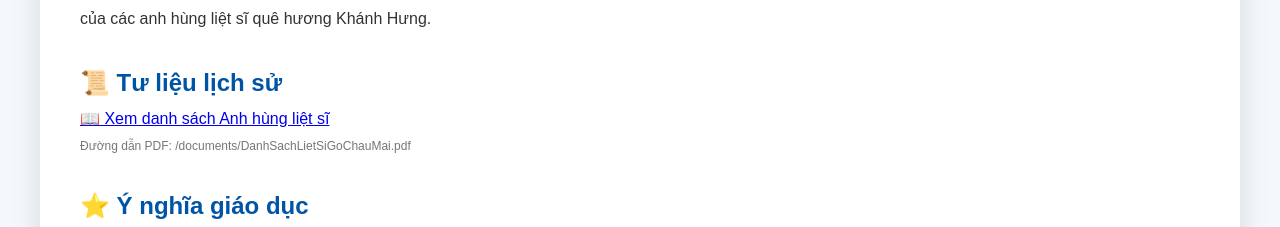
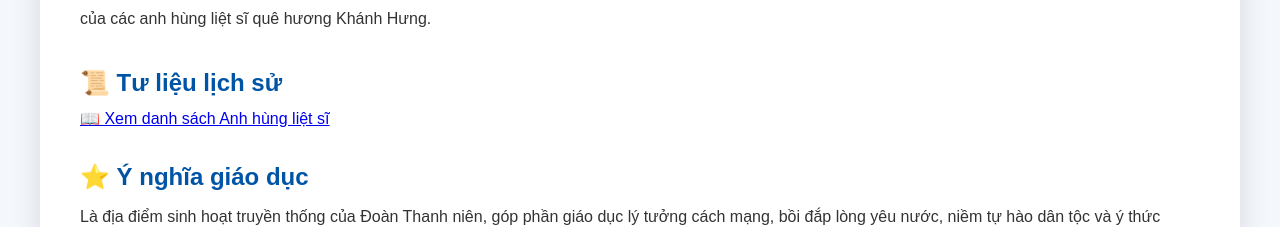
Before and after one commit to doanxakhanhhung/diachido-khanhhung, a React (Vite) app: page /chi-tiet/1 in a window 1280 px wide. Shown: the part 861-1088 px from the top of the page. Built offline with nearby package versions, Linux system fonts and the light colour scheme.

Commit message:
Update ChiTiet.jsx

```diff
--- a/src/pages/ChiTiet.jsx
+++ b/src/pages/ChiTiet.jsx
@@ -283,16 +283,6 @@ function ChiTiet() {
                   </a>
 
 
-                  <p
-                    style={{
-                      fontSize: "12px",
-                      color: "#777",
-                      marginTop: "8px",
-                    }}
-                  >
-                    Đường dẫn PDF: {pdfUrl}
-                  </p>
-
                 </div>
 
               </div>
```
